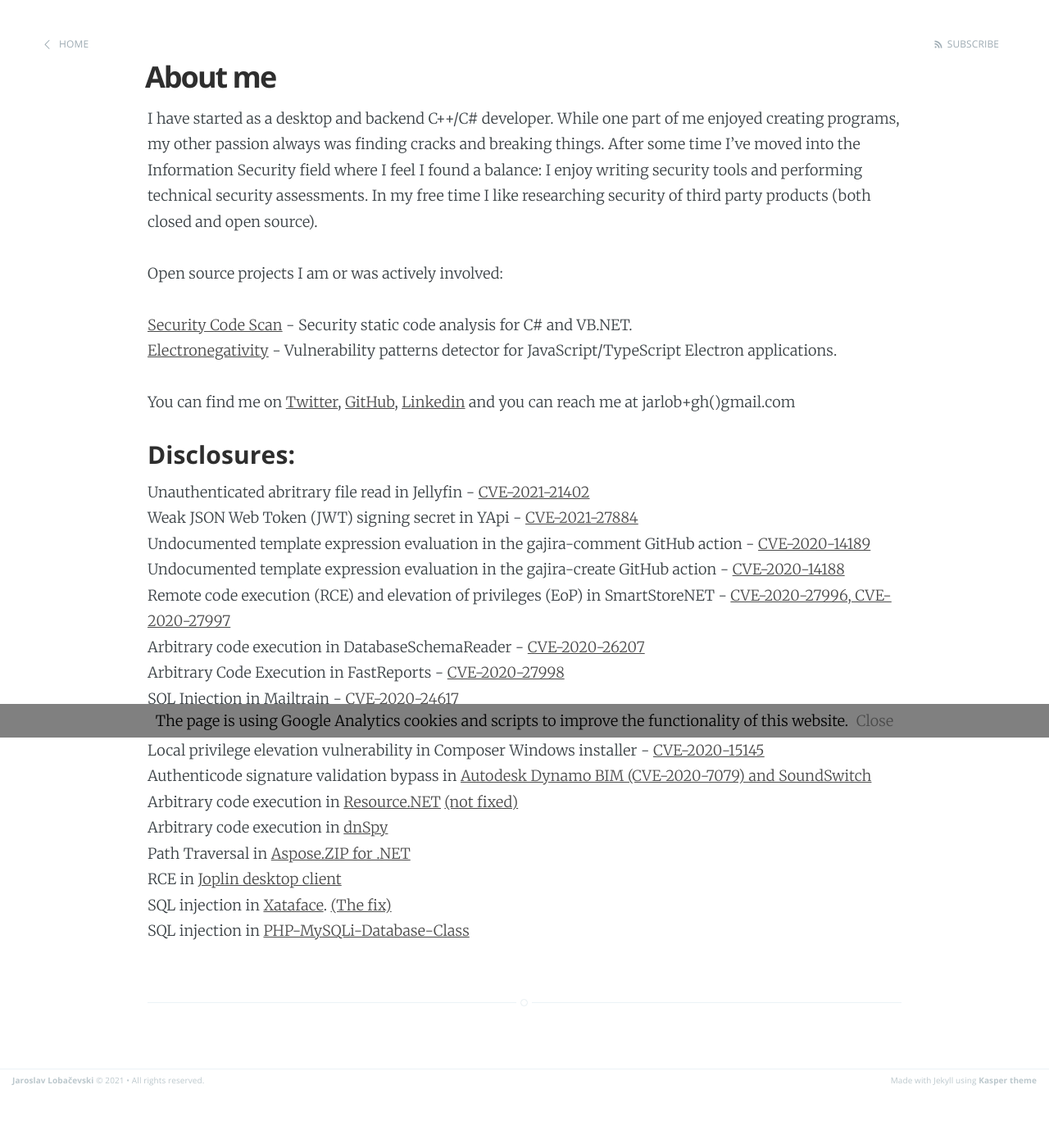
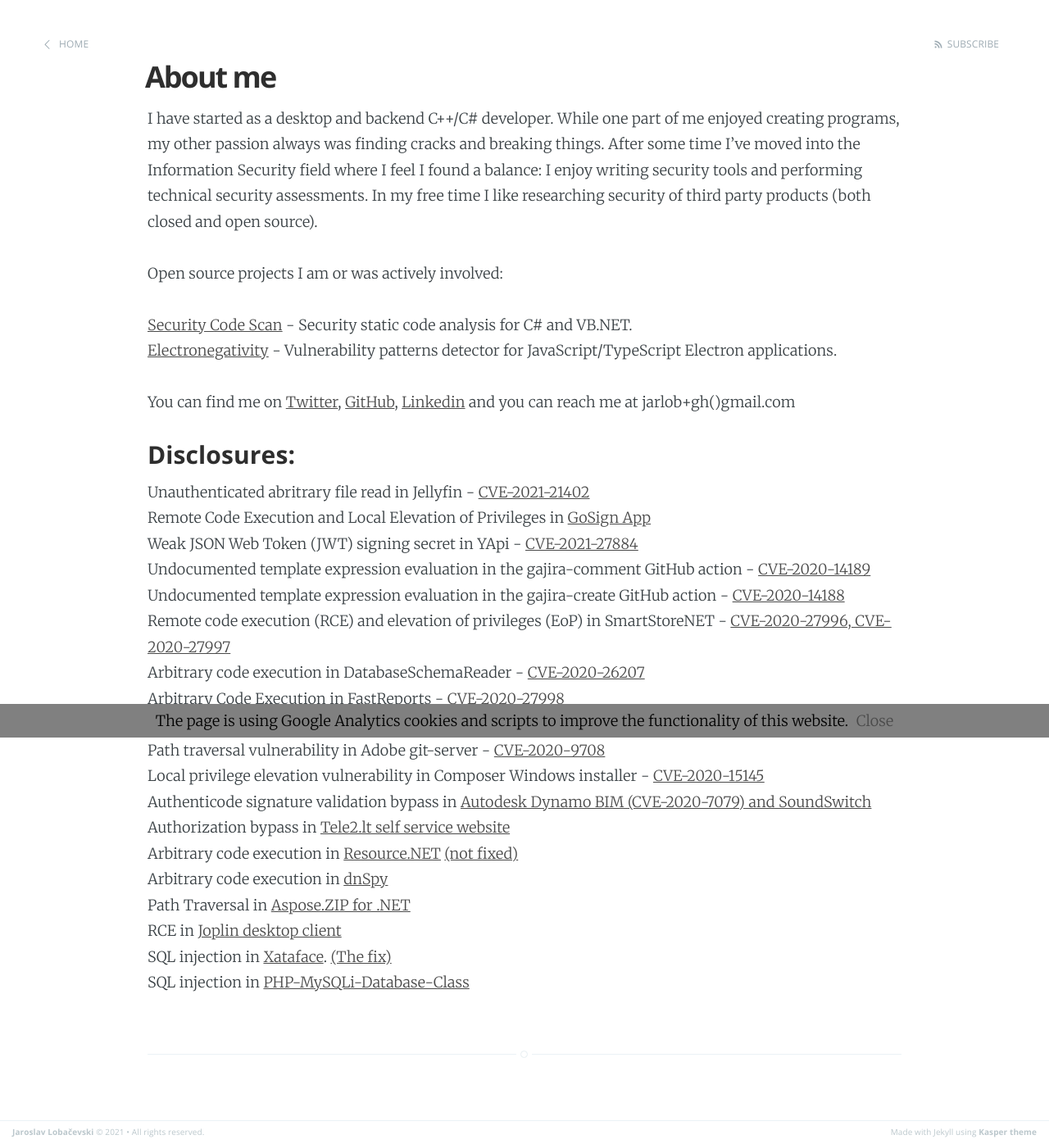
Before and after one commit to JarLob/jarlob.github.io, a Jekyll site: the page built from about.md, in a window 1280 px wide. Shown: the whole page at 82% size. Built offline with Jekyll 4.4.1, drawn with Linux system fonts in a browser that asks for light colours; before the commit the page ends 1333 px from its top, so only the background shows below that.

Commit message:
Update about.md

```diff
--- a/about.md
+++ b/about.md
@@ -14,6 +14,7 @@ You can find me on [Twitter](https://twitter.com/yarlob), [GitHub](https://githu
 
 ### Disclosures:
 Unauthenticated abritrary file read in Jellyfin - [CVE-2021-21402](https://securitylab.github.com/advisories/GHSL-2021-050-jellyfin/)
+Remote Code Execution and Local Elevation of Privileges in [GoSign App](https://blog.devsecurity.eu/en/blog/registru-centras-gosign-vulnerabilities)
 Weak JSON Web Token (JWT) signing secret in YApi - [CVE-2021-27884](https://securitylab.github.com/advisories/GHSL-2020-228-YMFE-yapi/)
 Undocumented template expression evaluation in the gajira-comment GitHub action - [CVE-2020-14189](https://securitylab.github.com/advisories/GHSL-2020-173-gajira-comment-action/)
 Undocumented template expression evaluation in the gajira-create GitHub action - [CVE-2020-14188](https://securitylab.github.com/advisories/GHSL-2020-172-gajira-create-action/)
@@ -24,6 +25,7 @@ SQL Injection in Mailtrain - [CVE-2020-24617](https://securitylab.github.com/adv
 Path traversal vulnerability in Adobe git-server - [CVE-2020-9708](https://securitylab.github.com/advisories/GHSL-2020-133-Adobe-Git-server/)
 Local privilege elevation vulnerability in Composer Windows installer - [CVE-2020-15145](https://github.com/composer/windows-setup/security/advisories/GHSA-wgrx-r3qv-332c)
 Authenticode signature validation bypass in [Autodesk Dynamo BIM (CVE-2020-7079) and SoundSwitch](/en/blog/Authenticode-verification-vulnerability-pattern-CreateFromSignedFile)
+Authorization bypass in [Tele2.lt self service website](https://blog.devsecurity.eu/lt/blog/tele2-savitarnos-autorizacijos-apejimas)
 Arbitrary code execution in [Resource.NET](https://fishcodelib.com/Resource.htm) [(not fixed)](/en/blog/dnspy-deserialization-vulnerability)
 Arbitrary code execution in [dnSpy](/en/blog/dnspy-deserialization-vulnerability)
 Path Traversal in [Aspose.ZIP for .NET](https://docs.aspose.com/display/zipnet/Aspose.ZIP+for+.NET+19.1+Release+Notes)
```
